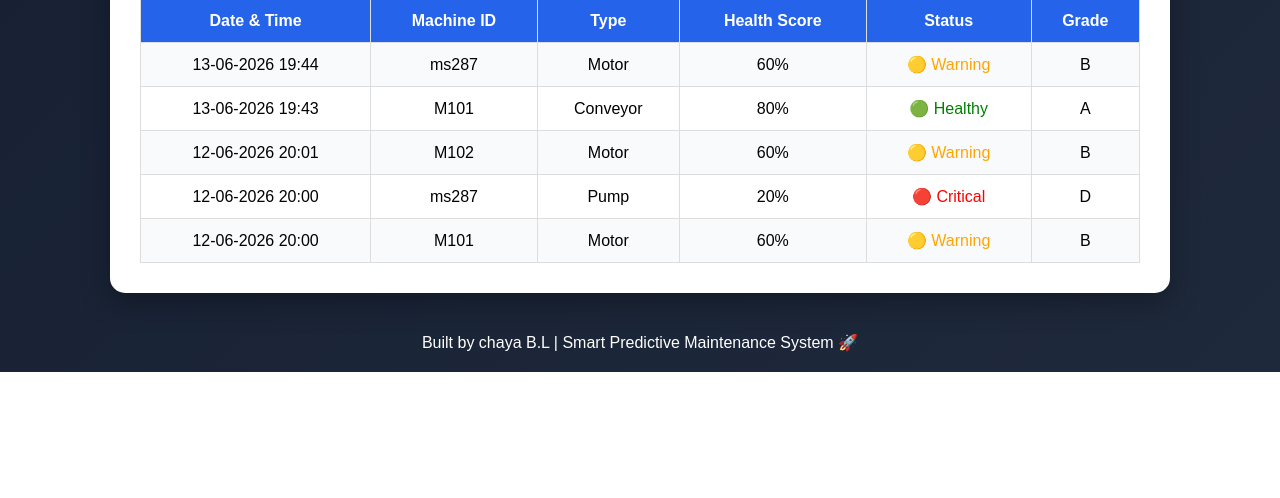
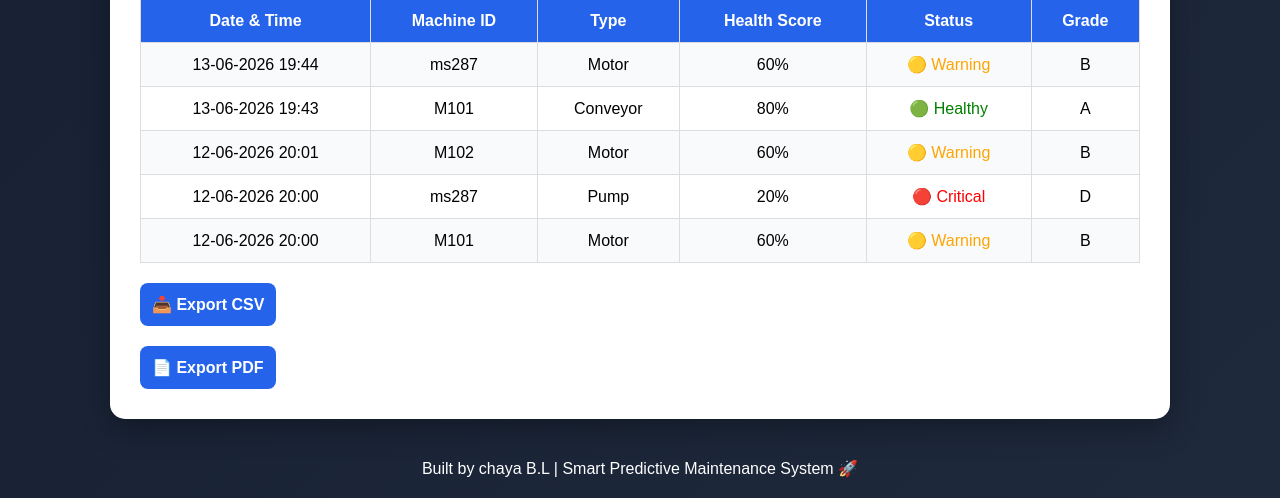
Before and after one commit to ChayaBL/machine-health-monitor, a Flask app: page / in a window 1280 px wide. Shown: the part 2348-2846 px from the top of the page. Before the commit the page ends 2720 px from the top, so only its background shows below. Run offline with Flask 3, Linux system fonts and the light colour scheme; data comes from the database, SQL or seed files in the repository.

Commit message:
Added database search and export features

```diff
--- a/app.py
+++ b/app.py
@@ -1,3 +1,6 @@
+from reportlab.pdfgen import canvas
+import csv
+from flask import make_response
 import sqlite3
 from flask import Flask, render_template, request
 from datetime import datetime
@@ -342,5 +345,76 @@ def search_machine():
         history=filtered_history,
         message=f"Found {len(filtered_history)} record(s)"
     )
+@app.route("/export")
+def export():
+
+    conn = sqlite3.connect("machines.db")
+    cursor = conn.cursor()
+
+    cursor.execute("""
+    SELECT time, machine_id, machine_type,
+           health_score, status, grade
+    FROM history
+    ORDER BY id DESC
+    """)
+
+    rows = cursor.fetchall()
+    conn.close()
+
+    csv_data = "Time,Machine ID,Machine Type,Health Score,Status,Grade\n"
+
+    for row in rows:
+        csv_data += f"{row[0]},{row[1]},{row[2]},{row[3]},{row[4]},{row[5]}\n"
+
+    response = make_response(csv_data)
+
+    response.headers["Content-Disposition"] = \
+        "attachment; filename=machine_history.csv"
+
+    response.headers["Content-Type"] = "text/csv"
+
+    return response
+@app.route("/export_pdf")
+def export_pdf():
+
+    conn = sqlite3.connect("machines.db")
+    cursor = conn.cursor()
+
+    cursor.execute("""
+    SELECT time, machine_id, machine_type,
+           health_score, status, grade
+    FROM history
+    ORDER BY id DESC
+    """)
+
+    rows = cursor.fetchall()
+    conn.close()
+
+    pdf = canvas.Canvas("machine_report.pdf")
+
+    pdf.setTitle("Machine Report")
+
+    pdf.drawString(
+        100,
+        800,
+        "Smart Predictive Maintenance Report"
+    )
+
+    y = 760
+
+    for row in rows:
+        pdf.drawString(
+            50,
+            y,
+            f"{row[0]} | {row[1]} | {row[2]} | {row[3]}%"
+        )
+        y -= 20
+        if y < 50:
+            pdf.showPage()
+            y = 800
+
+    pdf.save()
+
+    return "PDF Generated Successfully"
 if __name__ == "__main__":
     app.run(debug=True)
--- a/templates/index.html
+++ b/templates/index.html
@@ -315,6 +315,16 @@ alert("🚨 CRITICAL MACHINE CONDITION!");
 
 </table>
 {% endif %}
+<form action="/export" method="GET">
+    <button type="submit">
+        📥 Export CSV
+    </button>
+</form>
+<form action="/export_pdf" method="GET">
+    <button type="submit">
+        📄 Export PDF
+    </button>
+</form>
 </div>
 
 <footer>
```
Also changed, not shown: 1 other file.
